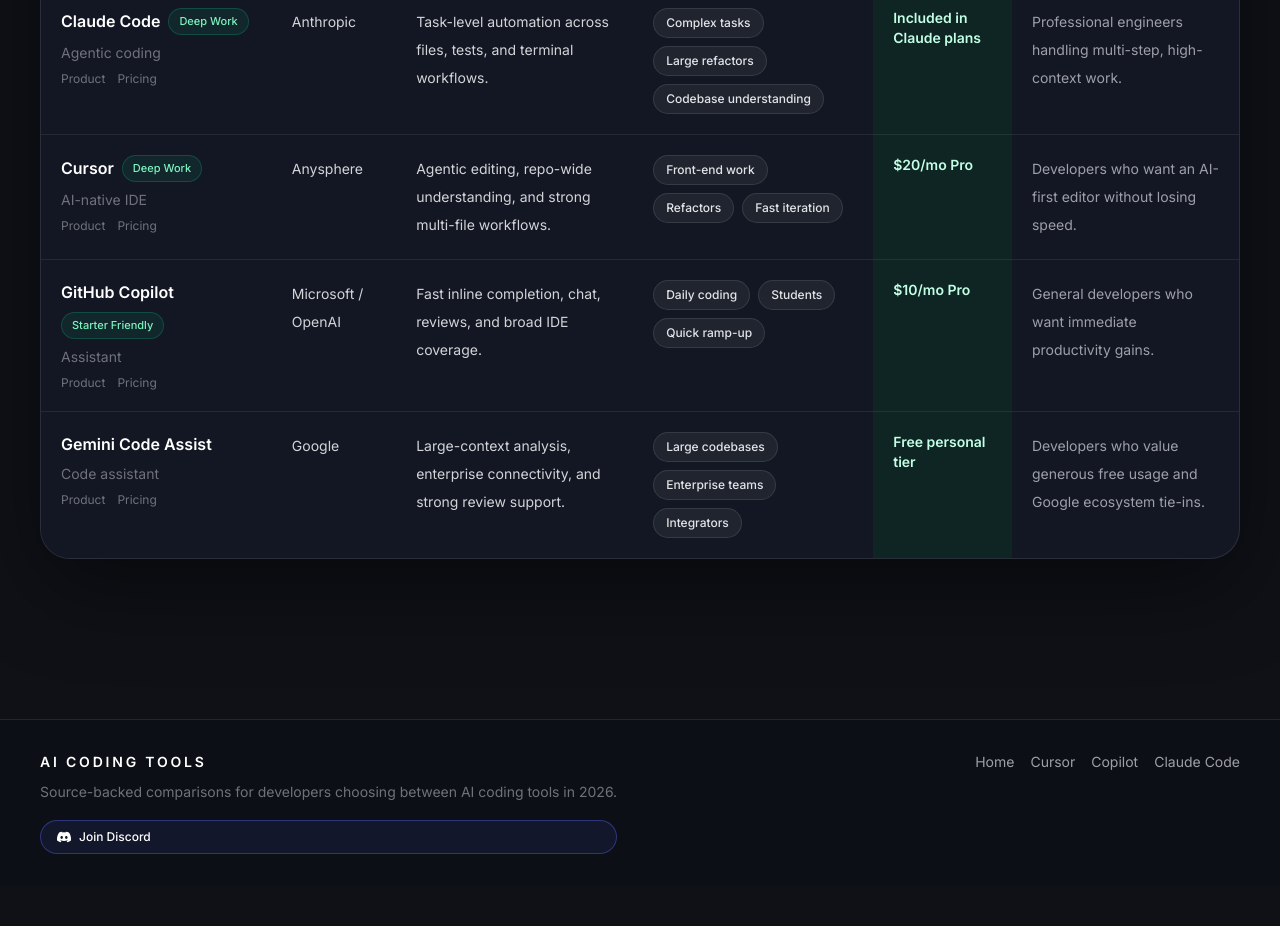
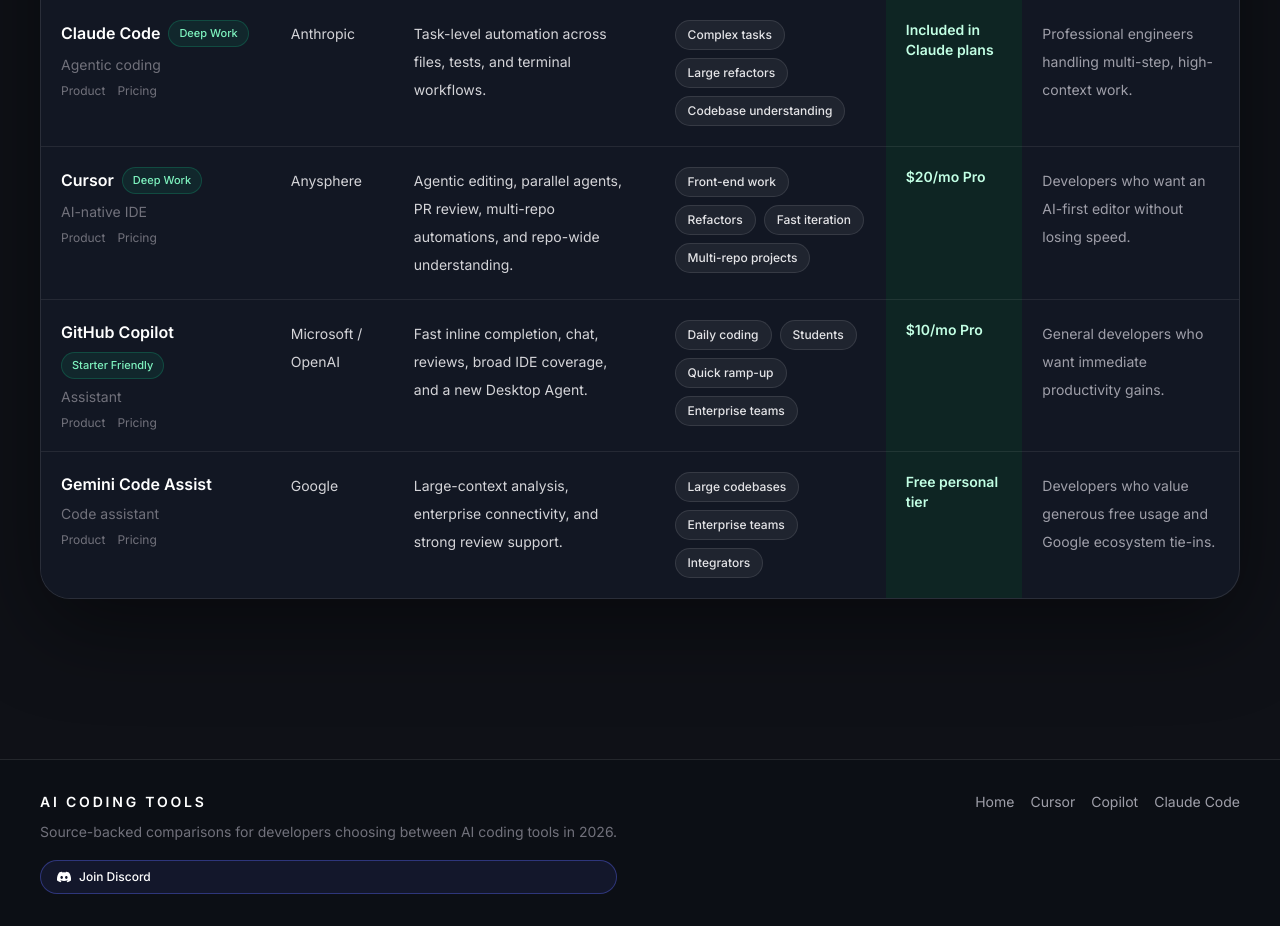
Before and after one commit to wubo1980/ai-coding-tools, a Next.js app: page / in a window 1280 px wide. Shown: the part 1900-2826 px from the top of the page. Before the commit the page ends 2786 px from the top, so only its background shows below. Built offline with nearby package versions, Linux system fonts and the light colour scheme.

Commit message:
Update comparison table: cursor multi-repo automations, copilot desktop agent

```diff
--- a/src/content/tools/index.ts
+++ b/src/content/tools/index.ts
@@ -99,11 +99,11 @@
     name: "Cursor",
     vendor: "Anysphere",
     category: "AI-native IDE",
-    coreCapability: "Agentic editing, repo-wide understanding, and strong multi-file workflows.",
-    bestFor: ["Front-end work", "Refactors", "Fast iteration"],
+    coreCapability: "Agentic editing, parallel agents, PR review, multi-repo automations, and repo-wide understanding.",
+    bestFor: ["Front-end work", "Refactors", "Fast iteration", "Multi-repo projects"],
     pricing: "$20/mo Pro",
     audience: "Developers who want an AI-first editor without losing speed.",
-    searchTerms: ["frontend", "typescript", "refactor", "react", "ui", "multi-file"],
+    searchTerms: ["frontend", "typescript", "refactor", "react", "ui", "multi-file", "parallel", "automation", "pr review"],
     highlight: "Deep Work",
     addedAt: "2025-06-01",
     sourceLinks: {
@@ -116,11 +116,11 @@
     name: "GitHub Copilot",
     vendor: "Microsoft / OpenAI",
     category: "Assistant",
-    coreCapability: "Fast inline completion, chat, reviews, and broad IDE coverage.",
-    bestFor: ["Daily coding", "Students", "Quick ramp-up"],
+    coreCapability: "Fast inline completion, chat, reviews, broad IDE coverage, and a new Desktop Agent.",
+    bestFor: ["Daily coding", "Students", "Quick ramp-up", "Enterprise teams"],
     pricing: "$10/mo Pro",
     audience: "General developers who want immediate productivity gains.",
-    searchTerms: ["javascript", "python", "student", "daily coding", "starter", "debugging"],
+    searchTerms: ["javascript", "python", "student", "daily coding", "starter", "debugging", "desktop", "agent"],
     highlight: "Starter Friendly",
     addedAt: "2024-06-01",
     sourceLinks: {
```
